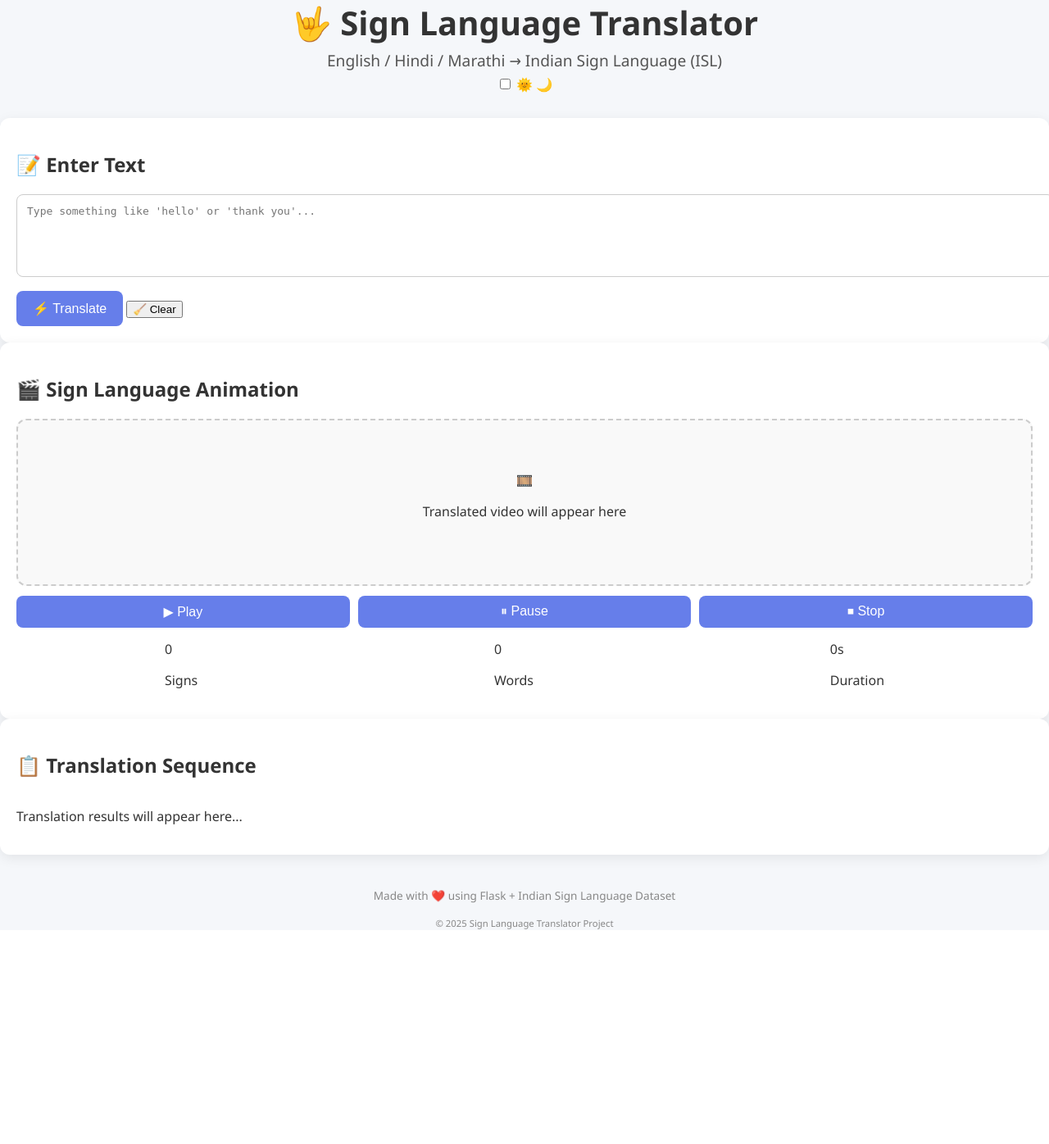
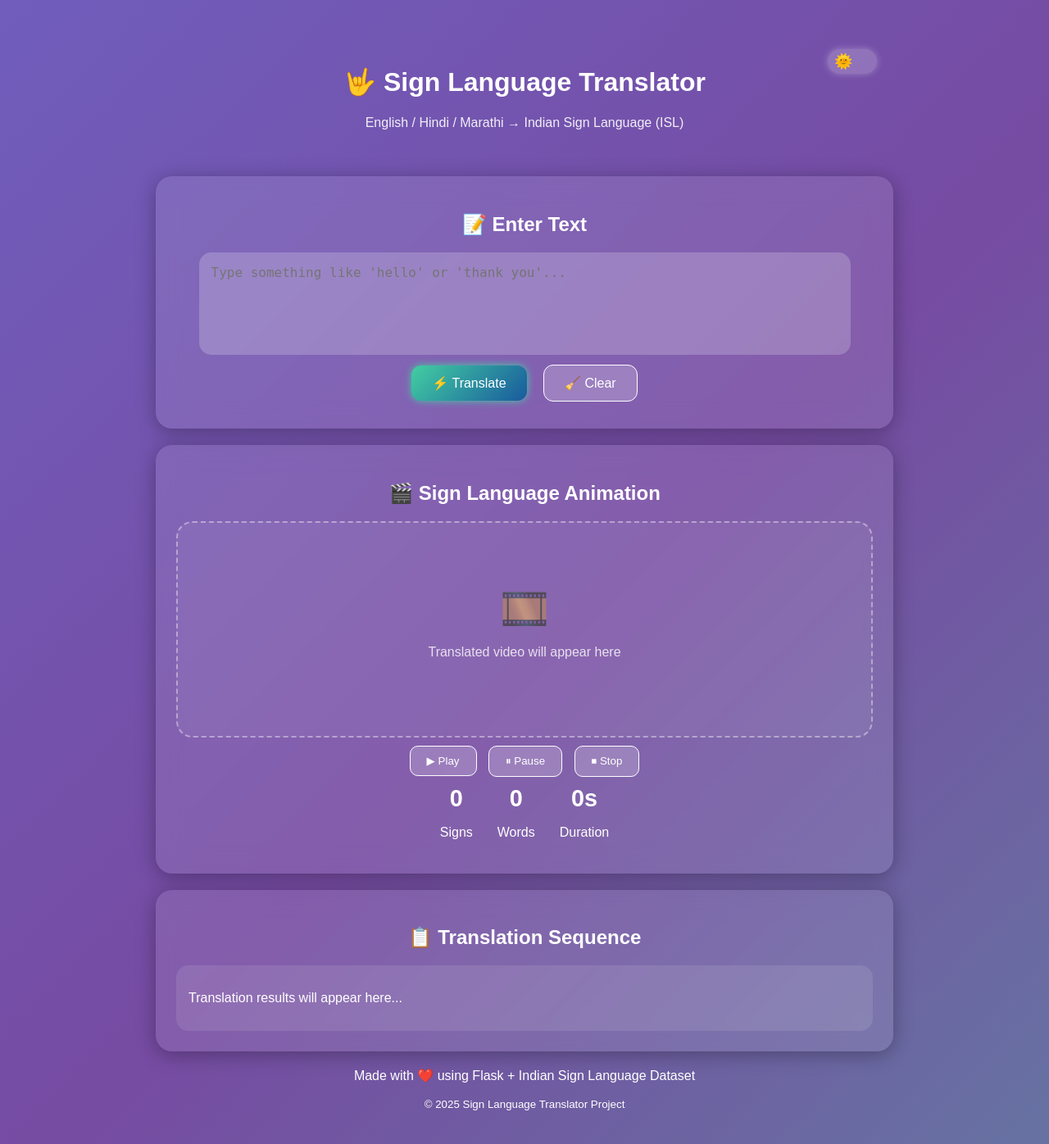
Before and after one commit to Vishal-code-pixe/sign-language-text-translator-, a Flask app: page / in a window 1280 px wide. Shown: the whole page at 82% size. Before the commit the page ends 1134 px from the top, so only its background shows below. Run offline with Flask 3, Linux system fonts and the light colour scheme.

Commit message:
Refactor CSS for global styles and light mode
Updated global styles and added light mode support.

```diff
--- a/static/css/style.css
+++ b/static/css/style.css
@@ -1,268 +1,270 @@
-/* ============================================ */
-/* GLOBAL STYLES                                  */
-/* ============================================ */
+/* ==============================
+   GLOBAL STYLES
+============================== */
 body {
-    font-family: 'Segoe UI', Tahoma, Geneva, Verdana, sans-serif;
-    background: #f5f7fa;
-    margin: 0;
-    padding: 0;
-    color: #333;
+  font-family: 'Poppins', sans-serif;
+  background: linear-gradient(135deg, #667eea, #764ba2, #43cea2);
+  background-size: 300% 300%;
+  animation: gradientBG 10s ease infinite;
+  color: white;
+  margin: 0;
+  text-align: center;
+  transition: background 0.6s ease, color 0.6s ease;
 }
 
-.container {
-    max-width: 1200px;
-    margin: 0 auto;
-    padding: 20px;
+@keyframes gradientBG {
+  0% { background-position: 0% 50%; }
+  50% { background-position: 100% 50%; }
+  100% { background-position: 0% 50%; }
 }
 
-/* ============================================ */
-/* HEADER                                         */
-/* ============================================ */
-header {
-    text-align: center;
-    margin-bottom: 30px;
+.main-container {
+  max-width: 900px;
+  margin: 20px auto;
+  padding: 20px;
 }
 
-header h1 {
-    font-size: 2.5em;
-    margin: 0;
+/* ==============================
+   HEADER
+============================== */
+.header {
+  position: relative;
+  padding: 20px;
+}
+.subtitle {
+  font-weight: 300;
+  opacity: 0.9;
 }
 
-header .subtitle {
-    font-size: 1.2em;
-    margin: 5px 0;
-    color: #555;
+/* ==============================
+   CARDS
+============================== */
+.card {
+  background: rgba(255, 255, 255, 0.1);
+  backdrop-filter: blur(15px);
+  border-radius: 20px;
+  box-shadow: 0 4px 25px rgba(0, 0, 0, 0.3);
+  padding: 25px;
+  margin: 20px 0;
+  transition: transform 0.3s ease;
+}
+.card:hover {
+  transform: translateY(-5px);
 }
 
-header .tagline {
-    font-size: 0.95em;
-    color: #888;
+/* ==============================
+   BUTTONS
+============================== */
+.btn {
+  border: none;
+  border-radius: 12px;
+  padding: 12px 25px;
+  margin: 8px;
+  font-size: 16px;
+  cursor: pointer;
+  transition: all 0.3s ease;
+}
+.translate-btn {
+  background: linear-gradient(135deg, #43cea2, #185a9d);
+  color: white;
+  box-shadow: 0 0 10px #43cea2;
+}
+.translate-btn:hover {
+  box-shadow: 0 0 20px #43cea2, 0 0 30px #185a9d;
+}
+.clear-btn {
+  background: rgba(255,255,255,0.2);
+  color: white;
+  border: 1px solid white;
+}
+.clear-btn:hover {
+  background: rgba(255,255,255,0.4);
 }
 
-/* ============================================ */
-/* ALERT BOX                                      */
-/* ============================================ */
-.alert {
-    display: none;
-    padding: 12px 20px;
-    border-radius: 5px;
-    margin-bottom: 20px;
-    font-weight: bold;
-    text-align: center;
+/* ==============================
+   TEXTAREA
+============================== */
+textarea {
+  width: 90%;
+  border-radius: 15px;
+  border: none;
+  padding: 15px;
+  font-size: 16px;
+  resize: none;
+  background: rgba(255,255,255,0.2);
+  color: white;
+  outline: none;
 }
 
-.alert.active { display: block; }
-.alert.success { background: #d4edda; color: #155724; }
-.alert.error { background: #f8d7da; color: #721c24; }
-
-/* ============================================ */
-/* MAIN CONTENT GRID                              */
-/* ============================================ */
-.main-content {
-    display: flex;
-    flex-wrap: wrap;
-    gap: 20px;
+/* ==============================
+   VIDEO PLAYER
+============================== */
+.video-player {
+  border: 2px dashed rgba(255,255,255,0.4);
+  border-radius: 20px;
+  height: 260px;
+  display: flex;
+  align-items: center;
+  justify-content: center;
+  background: rgba(255,255,255,0.05);
+  transition: 0.3s;
+}
+.placeholder {
+  color: rgba(255,255,255,0.8);
+}
+.placeholder span {
+  font-size: 3rem;
 }
 
-.card {
-    background: white;
-    padding: 20px;
-    border-radius: 12px;
-    flex: 1;
-    min-width: 300px;
-    box-shadow: 0 4px 15px rgba(0,0,0,0.08);
+/* ==============================
+   CONTROLS
+============================== */
+.controls {
+  margin: 10px 0;
+}
+.control-btn {
+  background: rgba(255,255,255,0.2);
+  border: 1px solid white;
+  border-radius: 10px;
+  padding: 10px 20px;
+  margin: 0 5px;
+  color: white;
+  cursor: pointer;
+  transition: all 0.3s ease;
+}
+.control-btn:hover {
+  background: white;
+  color: #764ba2;
 }
 
-/* ============================================ */
-/* LANGUAGE SELECTOR                              */
-/* ============================================ */
-.language-selector {
-    display: flex;
-    gap: 10px;
-    margin-bottom: 10px;
+/* ==============================
+   STATS
+============================== */
+.stats {
+  display: flex;
+  justify-content: center;
+  margin-top: 10px;
+}
+.stat {
+  margin: 0 15px;
+  text-align: center;
+}
+.stat span {
+  display: block;
+  font-size: 1.8em;
+  font-weight: bold;
 }
 
-.lang-btn {
-    flex: 1;
-    padding: 8px;
-    border: 1px solid #ddd;
-    border-radius: 5px;
-    cursor: pointer;
-    background: #f0f0f0;
-    transition: all 0.2s;
+/* ==============================
+   SIGN SEQUENCE
+============================== */
+.sign-sequence {
+  text-align: left;
+  margin-top: 15px;
+  padding: 15px;
+  background: rgba(255,255,255,0.1);
+  border-radius: 15px;
+}
+.sign-item {
+  background: rgba(255,255,255,0.2);
+  margin: 5px 0;
+  padding: 8px 12px;
+  border-radius: 10px;
+  transition: all 0.3s ease;
+}
+.sign-item:hover {
+  background: rgba(255,255,255,0.4);
+}
+.highlight {
+  background: linear-gradient(135deg, #43cea2, #185a9d);
+  color: white;
 }
 
-.lang-btn.active, .lang-btn:hover {
-    background: #667eea;
-    color: white;
-    border-color: #667eea;
+/* ==============================
+   POPUP ALERT
+============================== */
+.popup-alert {
+  position: fixed;
+  top: -60px;
+  left: 50%;
+  transform: translateX(-50%);
+  background: rgba(0,0,0,0.8);
+  color: white;
+  padding: 12px 25px;
+  border-radius: 10px;
+  z-index: 999;
+  transition: all 0.5s ease;
+  opacity: 0;
+}
+.popup-alert.show {
+  top: 20px;
+  opacity: 1;
+}
+.popup-alert.success { background: linear-gradient(90deg, #43cea2, #185a9d); }
+.popup-alert.error { background: linear-gradient(90deg, #ff4b1f, #ff9068); }
+.popup-alert.info { background: linear-gradient(90deg, #36d1dc, #5b86e5); }
+
+/* ==============================
+   THEME TOGGLE
+============================== */
+.theme-toggle {
+  position: absolute;
+  top: 20px;
+  right: 20px;
+}
+.toggle-label {
+  cursor: pointer;
+  display: flex;
+  align-items: center;
+  justify-content: center;
+  background: rgba(255,255,255,0.2);
+  width: 60px;
+  height: 30px;
+  border-radius: 30px;
+  position: relative;
+  transition: all 0.4s ease;
+  box-shadow: 0 0 8px rgba(255,255,255,0.3);
+}
+.toggle-label span {
+  position: absolute;
+  font-size: 18px;
+  transition: all 0.4s ease;
+}
+.toggle-label .sun { left: 8px; opacity: 1; }
+.toggle-label .moon { right: 8px; opacity: 0; }
+#themeSwitch { display: none; }
+#themeSwitch:checked + .toggle-label {
+  background: rgba(0,0,0,0.6);
+}
+#themeSwitch:checked + .toggle-label .sun {
+  opacity: 0;
+}
+#themeSwitch:checked + .toggle-label .moon {
+  opacity: 1;
 }
 
-/* ============================================ */
-/* TEXTAREA & BUTTONS                              */
-/* ============================================ */
-textarea {
-    width: 100%;
-    padding: 12px;
-    border-radius: 8px;
-    border: 1px solid #ccc;
-    font-size: 1em;
-    resize: none;
+/* ==============================
+   LIGHT MODE
+============================== */
+body.light-mode {
+  background: linear-gradient(135deg, #89f7fe, #66a6ff);
+  color: #222;
 }
-
-.translate-btn {
-    margin-top: 12px;
-    padding: 12px 20px;
-    font-size: 1em;
-    border: none;
-    border-radius: 8px;
-    background: #667eea;
-    color: white;
-    cursor: pointer;
-    transition: all 0.2s;
+body.light-mode .card {
+  background: rgba(255,255,255,0.9);
+  color: #222;
 }
-
-.translate-btn:hover {
-    background: #556cd6;
+body.light-mode textarea {
+  background: rgba(255,255,255,0.9);
+  color: #111;
 }
-
-.char-count {
-    text-align: right;
-    font-size: 0.85em;
-    color: #999;
-    margin-top: 4px;
+body.light-mode .translate-btn {
+  background: linear-gradient(135deg, #66a6ff, #89f7fe);
 }
-
-/* ============================================ */
-/* LOADING SPINNER                                */
-/* ============================================ */
-.loading {
-    display: none;
-    text-align: center;
-    margin-top: 15px;
+body.light-mode .control-btn {
+  background: rgba(0,0,0,0.1);
+  color: #222;
 }
-
-.loading.active {
-    display: block;
+body.light-mode footer {
+  color: #111;
 }
-
-.spinner {
-    border: 4px solid #f3f3f3;
-    border-top: 4px solid #667eea;
-    border-radius: 50%;
-    width: 35px;
-    height: 35px;
-    margin: 0 auto 10px auto;
-    animation: spin 1s linear infinite;
-}
-
-@keyframes spin {
-    0% { transform: rotate(0deg);}
-    100% { transform: rotate(360deg);}
-}
-
-/* ============================================ */
-/* VIDEO / EMOJI DISPLAY                           */
-/* ============================================ */
-.video-player {
-    min-height: 200px;
-    background: #f9f9f9;
-    border: 2px dashed #ccc;
-    border-radius: 12px;
-    display: flex;
-    justify-content: center;
-    align-items: center;
-    position: relative;
-    overflow: hidden;
-}
-
-.video-player div {
-    text-align: center;
-}
-
-/* ============================================ */
-/* CONTROLS                                        */
-/* ============================================ */
-.controls {
-    margin-top: 12px;
-    display: flex;
-    gap: 10px;
-}
-
-.control-btn {
-    flex: 1;
-    padding: 10px 0;
-    border: none;
-    border-radius: 8px;
-    background: #667eea;
-    color: white;
-    font-size: 1em;
-    cursor: pointer;
-}
-
-.control-btn:hover {
-    background: #556cd6;
-}
-
-/* ============================================ */
-/* STATS                                          */
-/* ============================================ */
-.stats {
-    display: flex;
-    justify-content: space-around;
-    margin-top: 15px;
-}
-
-.stat-box {
-    text-align: center;
-}
-
-.stat-box .stat-value {
-    font-size: 1.5em;
-    font-weight: bold;
-    color: #667eea;
-}
-
-.stat-box .stat-label {
-    font-size: 0.85em;
-    color: #555;
-}
-
-/* ============================================ */
-/* SIGN SEQUENCE                                   */
-/* ============================================ */
-.sign-sequence {
-    display: flex;
-    flex-wrap: wrap;
-    gap: 10px;
-}
-
-.sign-item {
-    padding: 10px 12px;
-    background: linear-gradient(135deg, #f5f7fa 0%, #c3cfe2 100%);
-    border-radius: 8px;
-    min-width: 80px;
-    text-align: center;
-    font-weight: bold;
-    transition: all 0.3s;
-}
-
-.sign-item.fingerspell {
-    background: linear-gradient(135deg, #ffe0b2 0%, #ffcc80 100%);
-}
-
-.sign-item.highlight {
-    background: linear-gradient(135deg, #667eea 0%, #764ba2 100%);
-    color: white;
-    transform: scale(1.1);
-}
-
-/* ============================================ */
-/* FOOTER                                         */
-/* ============================================ */
-footer {
-    text-align: center;
-    margin-top: 40px;
-    font-size: 0.85em;
-    color: #888;
-}
```
